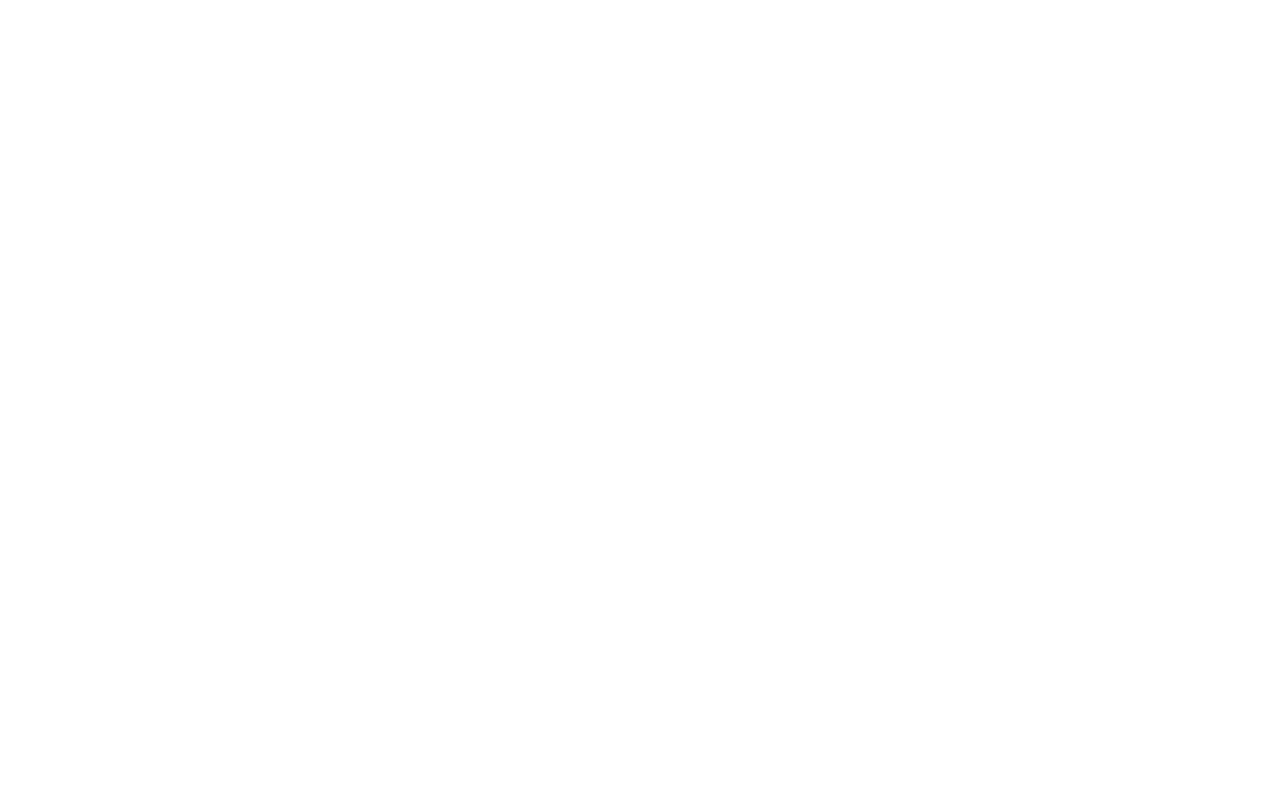
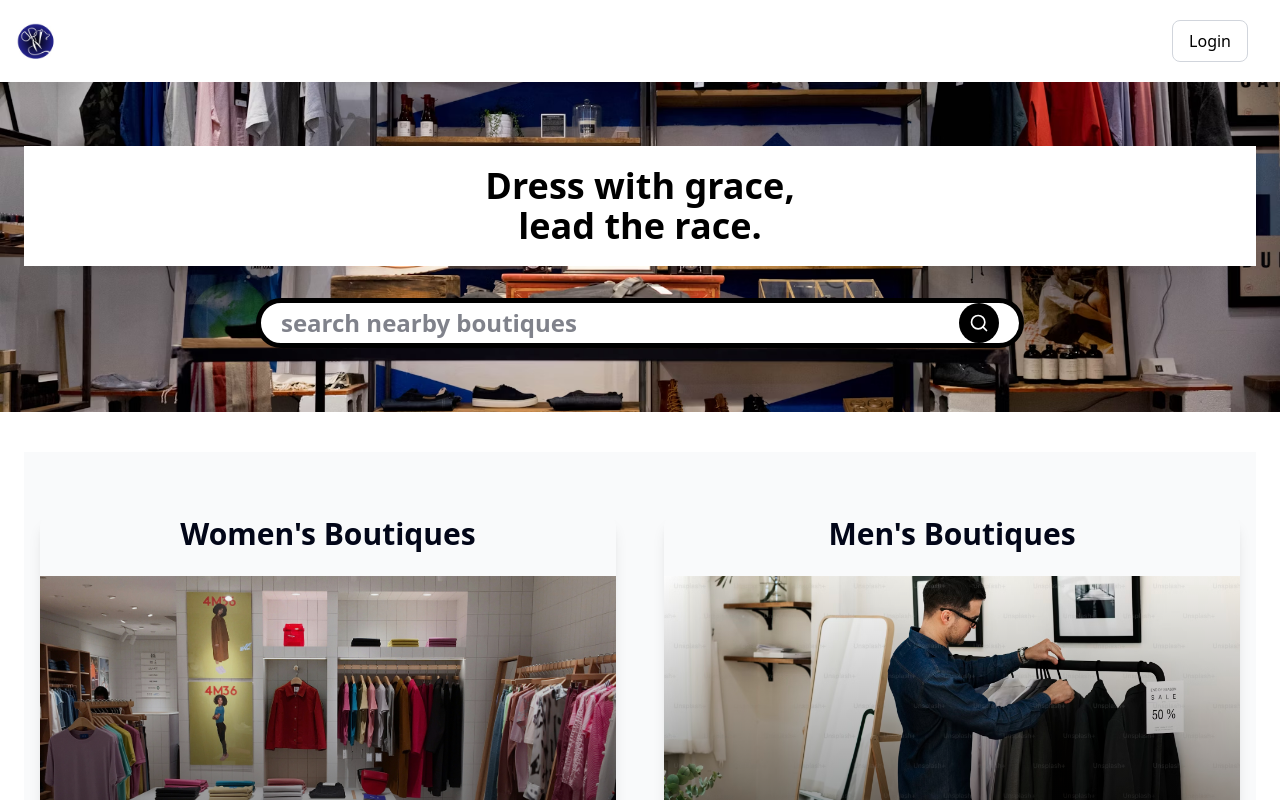
Before and after one commit to Subodhini0906/IndieVibe, a Next.js app: page / in a window 1280 px wide. Shown: the top 800 px of the page. Built offline with nearby package versions, Linux system fonts and the light colour scheme; no server answers; a web font is replaced by a local one.

Commit message:
1 error resolved

```diff
--- a/app/(root)/layout.tsx
+++ b/app/(root)/layout.tsx
@@ -1,10 +1,20 @@
-import Navbar from "../components/Navbar";
+'use client';
 
-export default function Layout({children}:Readonly<{children:React.ReactNode}>){
-    return(
-        <main className="font-work-sans">
-            <Navbar/>
+import { ThemeProvider } from 'next-themes';
+import SessionProviderWrapper from '../components/SessionProviderWrapper';
+import Navbar from '../components/Navbar';
+
+export default function RootLayout({ children }: { children: React.ReactNode }) {
+  return (
+    <html lang="en" suppressHydrationWarning>
+      <body>
+        <ThemeProvider attribute="class">
+          <SessionProviderWrapper>
+            <Navbar />
             {children}
-        </main>
-    )
+          </SessionProviderWrapper>
+        </ThemeProvider>
+      </body>
+    </html>
+  );
 }
--- a/app/(root)/page.tsx
+++ b/app/(root)/page.tsx
@@ -1,8 +1,8 @@
-
+"use client"
 import SearchForm from "../components/SearchForm";
 import Image from "next/image";
 import SliderSection from "../components/SliderSection";
-export default function page() {
+export default function Page() {
   return (
     <>
     <section className="relative w-full min-h-[330px] flex justify-center items-center flex-col py-10 px-6">
--- a/app/components/Navbar.tsx
+++ b/app/components/Navbar.tsx
@@ -23,7 +23,7 @@
         </Link>
 
         <div className="flex items-center gap-5 text-black">
-         {session?.user ? (
+          {session?.user ? (
             <>
               <Link href="/startup/create">
                 <span className="max-sm:hidden">Create</span>
@@ -50,7 +50,6 @@
           )}
         </div>
       </nav>
-
     </header>
   );
 };
--- /dev/null
+++ b/app/components/SessionProviderWrapper.tsx
@@ -0,0 +1,11 @@
+// app/components/SessionProviderWrapper.tsx
+"use client"; // Mark this as a client-side component
+
+import { SessionProvider } from "next-auth/react";
+import React from "react";
+
+const SessionProviderWrapper = ({ children }: { children: React.ReactNode }) => {
+  return <SessionProvider>{children}</SessionProvider>;
+};
+
+export default SessionProviderWrapper;
--- a/app/layout.tsx
+++ b/app/layout.tsx
@@ -50,12 +50,14 @@
 };
 
 export default function RootLayout({
-}: Readonly<{
+  children,
+}: {
   children: React.ReactNode;
-}>) {
+}) {
   return (
     <html lang="en">
       <body className={winkySans.variable}>
+        {children}
       </body>
     </html>
   );
--- a/app/next.config.js
+++ b/app/next.config.js
@@ -2,6 +2,7 @@
 const nextConfig = {
     experimental: {
       turbo: false,   // Disable Turbopack
+      appDir: true,
     }
   };
 
--- a/package.json
+++ b/package.json
@@ -23,6 +23,7 @@
     "mongodb": "^6.15.0",
     "next": "^15.2.5",
     "next-auth": "^4.24.11",
+    "next-themes": "^0.4.6",
     "postcss": "^8.5.3",
     "react": "^19.1.0",
     "react-dom": "^19.1.0",
```
Also changed, not shown: 1 other file (tests, documents, lock files or other folders).
